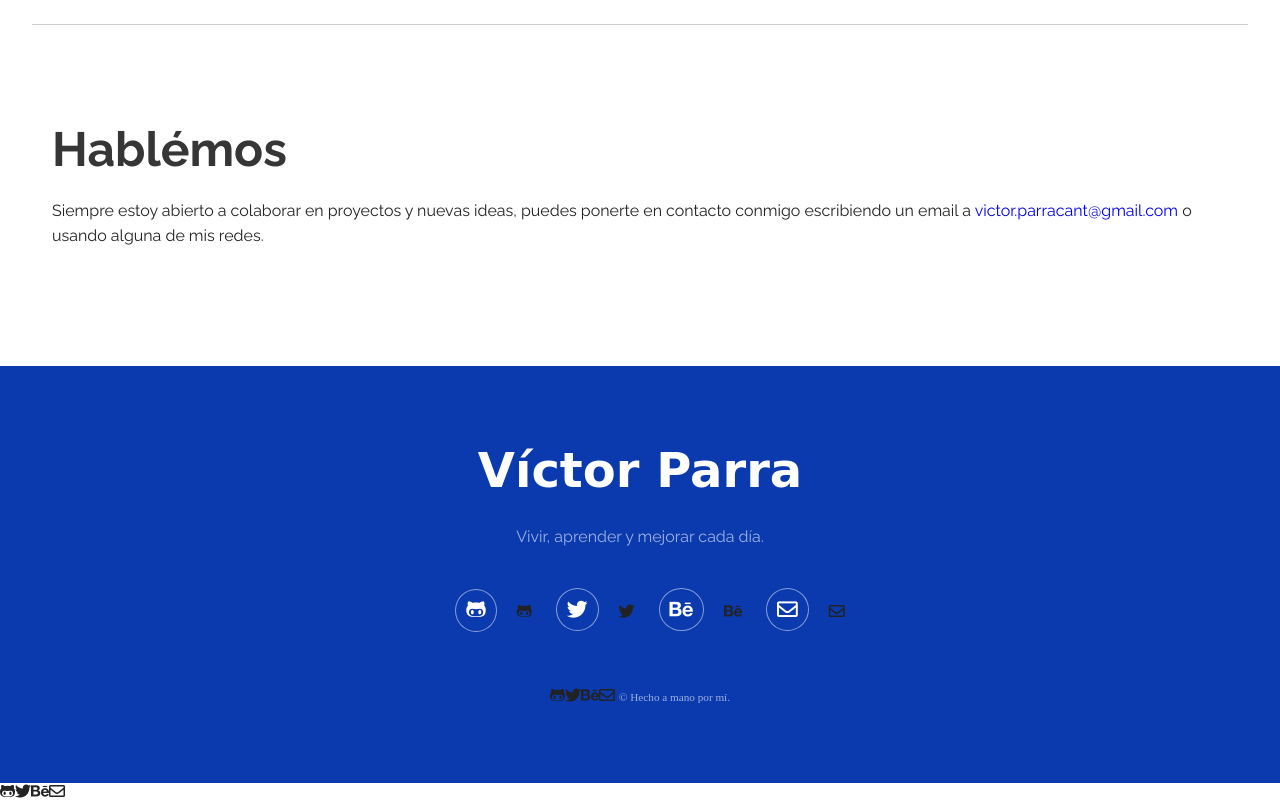
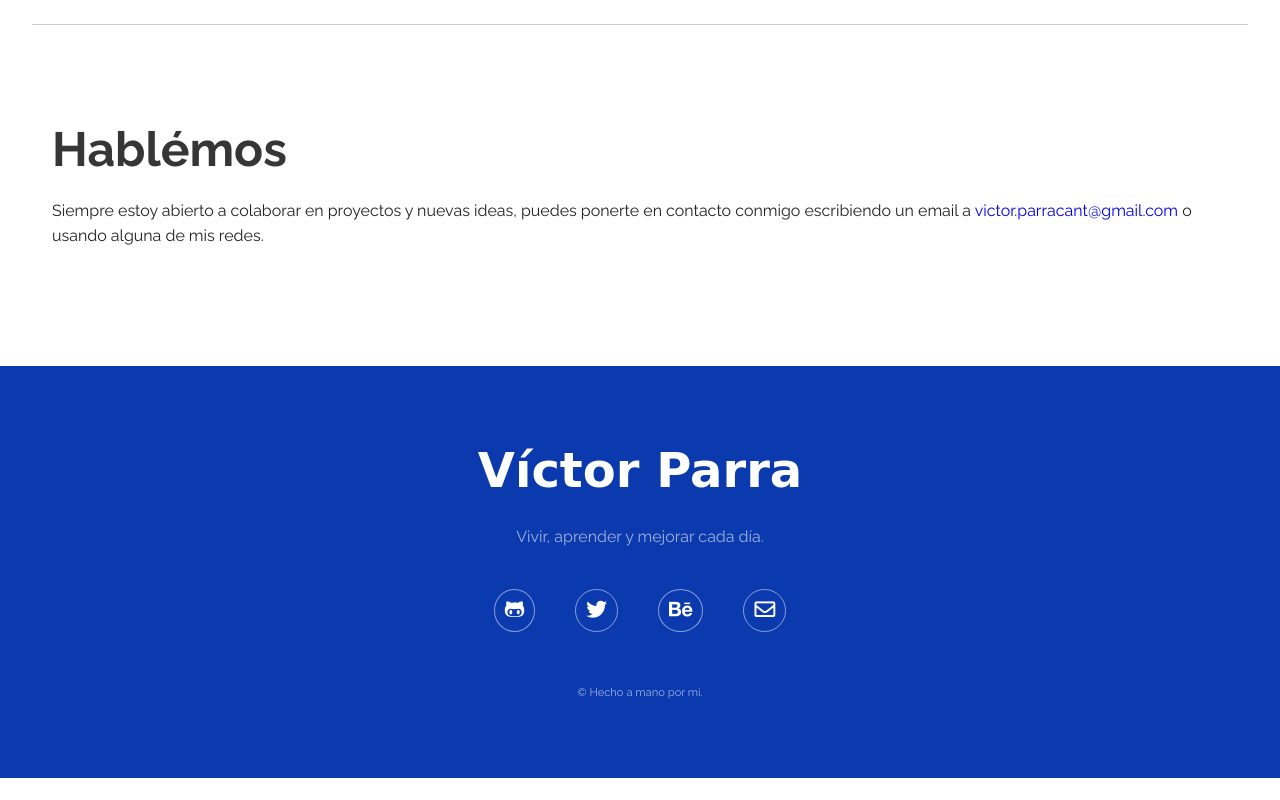
Before and after one commit to VictorParraCant/VictorParraCant.github.io, a plain HTML site: page index.html in a window 1280 px wide. Shown: the part 1619-2419 px from the top of the page. After the commit the page ends 2397 px from the top, so only its background shows below. Drawn offline with Linux system fonts and the light colour scheme; a web font is replaced by a local one.

Commit message:
Fix error social icon

```diff
--- a/index.html
+++ b/index.html
@@ -77,10 +77,18 @@
       <span id='logo-white'>Víctor Parra</span>
       <p class='contact-text'>Vivir, aprender y mejorar cada día.</p>
       <div class='social'>
-        <a href='https://github.com/VictorParraCant' class='social-link' target='_blank'><i class='fab fa-github-alt' /></a>
-        <a href='https://twitter.com/VictorParraCant' class='social-link' target='_blank'><i class='fab fa-twitter' /></a>
-        <a href='https://www.behance.net/Victor-Vrs' class='social-link' target='_blank'><i class='fab fa-behance' /></a>
-        <a href='mailto:victor.parracant@gmail.com' class='social-link' ><i class='far fa-envelope' /></a>
+        <a href='https://github.com/VictorParraCant' class='social-link' target='_blank'>
+          <i class='fab fa-github-alt'></i>
+        </a>
+        <a href='https://twitter.com/VictorParraCant' class='social-link' target='_blank'>
+          <i class='fab fa-twitter'></i>
+        </a>
+        <a href='https://www.behance.net/Victor-Vrs' class='social-link' target='_blank'>
+          <i class='fab fa-behance'></i>
+        </a>
+        <a href='mailto:victor.parracant@gmail.com' class='social-link' >
+          <i class='far fa-envelope'></i>
+        </a>
       </div>
       <span class='copyright'>© Hecho a mano por mí.</span>
     </section>
```
